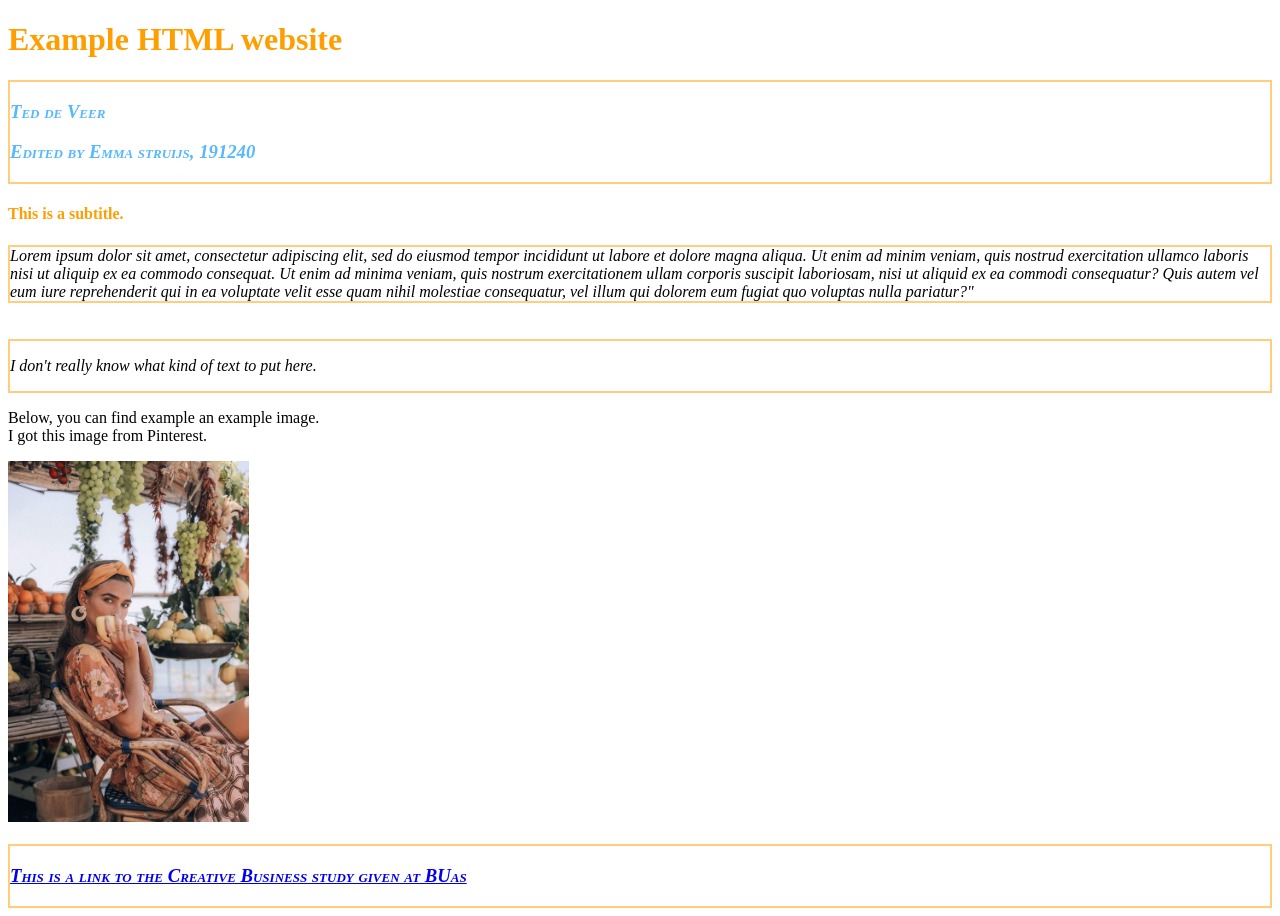
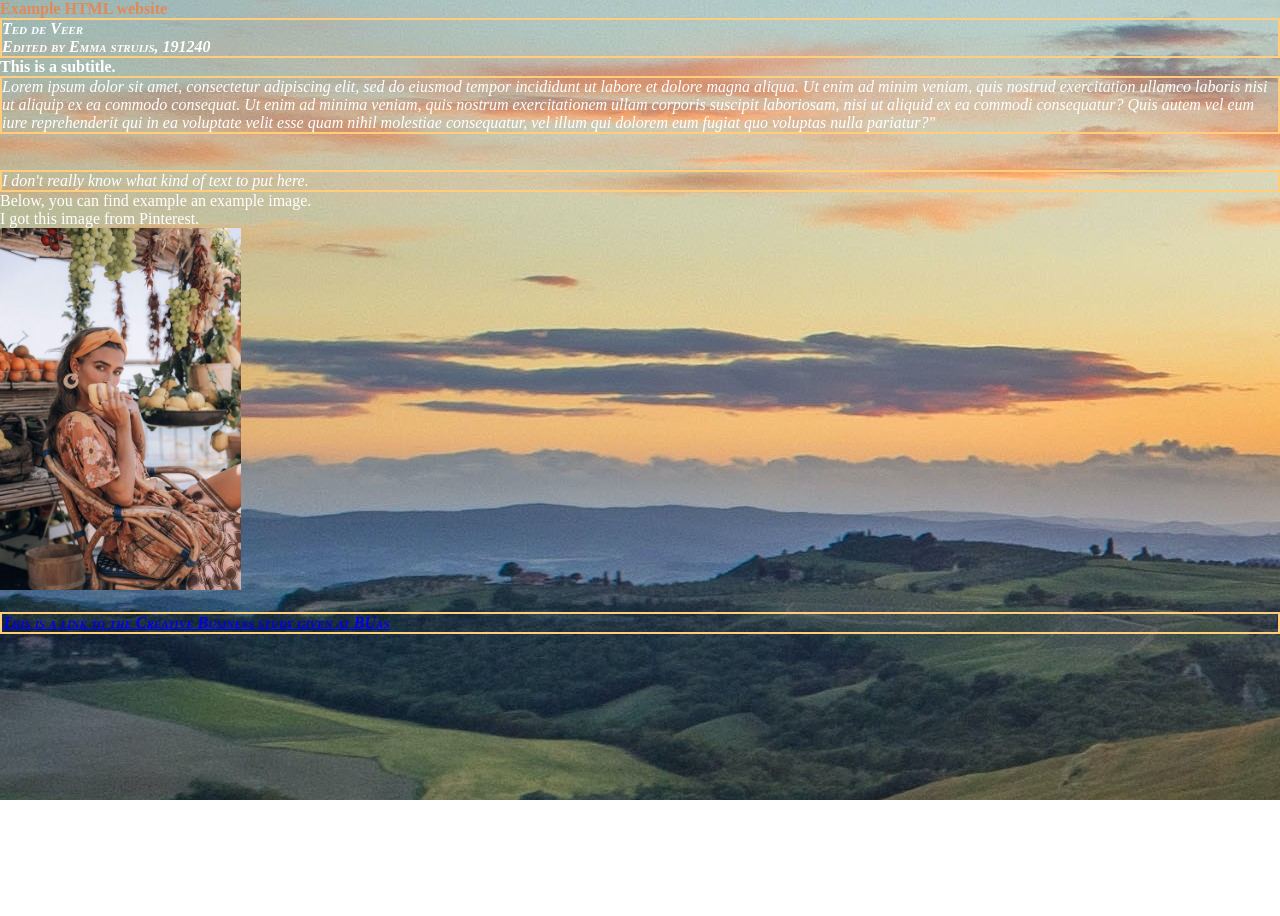
Before and after one commit to TeddeVeer-191503/prj4-chapter-3, a plain HTML site: page index.html in a window 1280 px wide. After the commit the page ends 800 px from the top, so only its background shows below. Drawn offline with Linux system fonts and the light colour scheme.

Commit message:
changes check 4

```diff
--- a/css/styles.css
+++ b/css/styles.css
@@ -1,9 +1,18 @@
 @charset "utf-8";
+* { margin: 0; padding: 0; border: 0; font-size: 100%; }
+body {
+	background-image: url("../images/lucamichelir9RW20TrQ0Yunsplashcrop.jpg") ;
+	background-repeat: no-repeat ;
+	max-width: 100 px ;
+
+}
+
 .my-class {
-    font-family: Soleil;
+    font-family: Montserrat;
 }
 body p {
-    font-family: Soleil;
+    font-family: Montserrat;
+	color: #FFFFFF
 }
 
 
@@ -12,21 +21,21 @@ body p {
 }
 
 body h1 {
-    font-family: Soleil;
-    color: #FF9E00;
-}
+    font-family: Montserrat;
+    color: #E18957}
+
 .my-container h3 {
-    font-family: Soleil;
+    font-family: Montserrat;
     font-style: italic;
     font-variant: small-caps;
-    color: #56B8FF;
+    color: #FFFFFF ;
 }
 body h4 {
-    font-family: Soleil;
-    color: #FF9E00;
+    font-family: Montserrat;
+    color: #FFFFFF;
 }
 .my-container {
-    font-family: Soleil;
+    font-family: Montserrat;
     font-style: italic;
-    color: #000000;
+    color: #FFFFFF;
 }
```
Also changed, not shown: images/lucamichelir9RW20TrQ0Yunsplashcrop.jpg (added), images/lucamichelir9RW20TrQ0YunsplashcropMedium.jpg (added).
